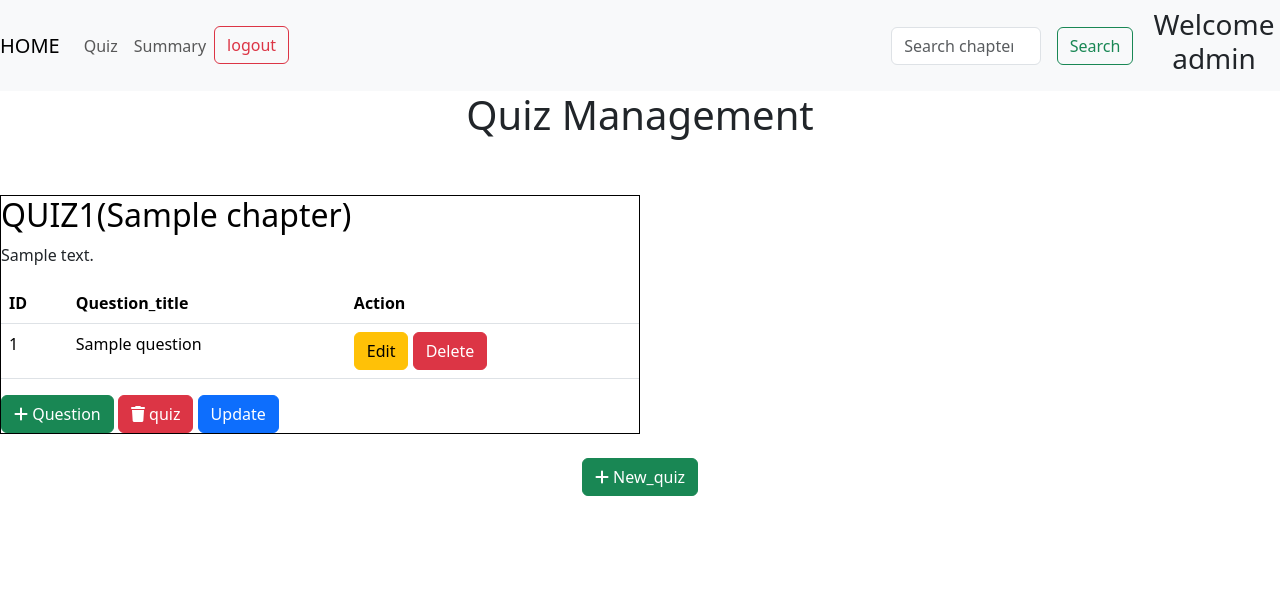
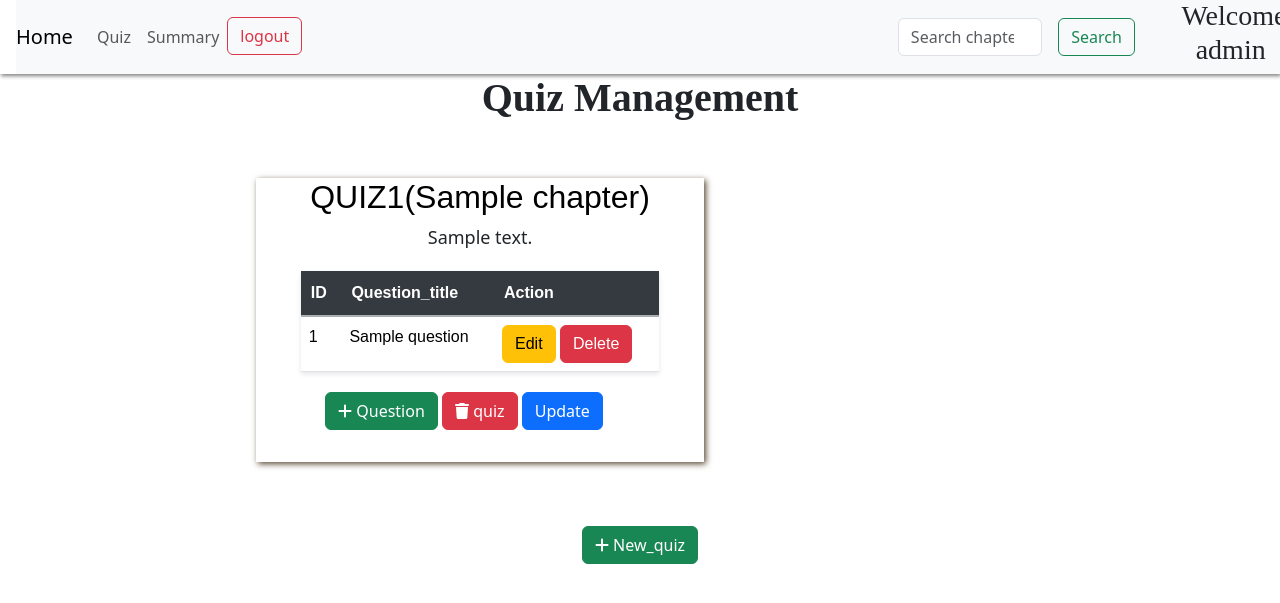
Before and after one commit to 23f3003549/quiz-master-mad1project, a Flask app: page /quizz in a window 1280 px wide. Shown: the top 603 px of the page. Run offline with Flask 3, Linux system fonts and the light colour scheme; tables that the repository leaves empty hold one stand-in row (values such as "Sample post").

Commit message:
Admin home,quiz page design complete

```diff
--- a/static/style_index.css
+++ b/static/style_index.css
@@ -708,3 +708,78 @@ h3.qst{
     width: 30%;
     height: 40vh;
 }
+
+.sub-desc{
+    text-align: center;
+
+}
+.subs{
+    /* border: 1px solid black; */
+    padding-bottom: 2rem;
+    margin-top: 2rem;
+    margin-bottom: 1rem;
+    width: 80rem;
+    margin-left: 8rem;
+    box-shadow: 2px 2px 6px rgb(54, 53, 53);
+}
+.ad-sub{
+    /* border: 1px solid black; */
+    text-align: center;
+    justify-items: space-around;
+}
+.quiz-box{
+
+    /* border: 1px solid rgb(196, 31, 31); */
+    display:inline-block;
+    width:35%;
+    margin: 7.5%;
+    margin-top: 0%;
+    margin-bottom: 5%;
+    box-shadow: 2px 2px 6px rgb(90, 74, 54);
+    /* text-align: center; */
+
+    /* margin-left: 10rem;  */
+    /* margin-right: 10rem; */
+
+
+}
+.quiz-outer{
+    display: flex;
+    flex-wrap: wrap;
+    justify-content: space-around;
+}
+.add-sub{
+    justify-content: space-between;
+    text-align: center;
+    padding-right: 2rem;
+    padding-bottom: 2rem;
+    overflow-y: auto;
+    /* border: 1px solid black; */
+}
+
+.add-main{
+    width: 100%;
+    height: 80vh;
+    margin: 0;
+    padding: 0;
+
+}
+.profile-form{
+    /* border: 1px solid black; */
+    margin-top: 5rem;
+    margin-top: 2rem;
+
+}
+ #user-form{
+    position: relative;
+    /* border: 1px solid black; */
+    width: 70%;
+}
+.add-inner{
+    position: relative;
+    width: 70%;
+    height: 70%;
+    left: 15%;
+    top:15%;
+    /* border: 1px solid black; */
+}
--- a/templates/admin_summary.html
+++ b/templates/admin_summary.html
@@ -13,7 +13,8 @@
 </head>
 <body>
        <!-- ---------------------------------------------------------------------navbar-------------------------------------------------------------------------------------- -->
-       <nav class="navbar navbar-expand-lg navbar-light bg-light">
+       <div class="usernav" style="box-shadow:1px 2px 4px grey ">
+       <nav class="navbar navbar-expand-lg navbar-light bg-light" style="margin-left: 1rem; height:4.6rem">
         <a class="navbar-brand" href="/admin">Home</a>
         <button class="navbar-toggler" type="button" data-toggle="collapse" data-target="#navbarSupportedContent" aria-controls="navbarSupportedContent" aria-expanded="false" aria-label="Toggle navigation">
           <span class="navbar-toggler-icon"></span>
@@ -39,6 +40,7 @@
           </div>
         </div>
       </nav>
+       </div>
 
       <!-- -------------------------------------------------------------------------------bar graph for no of quizes per subject------------------------------------------------------ -->
       {% include 'flashed_message.html' %}
--- a/templates/quiz_management.html
+++ b/templates/quiz_management.html
@@ -4,6 +4,7 @@
     <meta charset="UTF-8">
     <meta name="viewport" content="width=device-width, initial-scale=1.0">
     <title>Quiz_management</title>
+    <link rel="stylesheet" href="{{ url_for('static', filename= 'style_index.css') }}">
     <link href="https://cdn.jsdelivr.net/npm/bootstrap@5.3.2/dist/css/bootstrap.min.css" rel="stylesheet">
     <link rel="stylesheet" href="https://cdnjs.cloudflare.com/ajax/libs/aos/2.3.4/aos.css">
     <link rel="stylesheet" href="https://cdnjs.cloudflare.com/ajax/libs/font-awesome/6.7.2/css/all.min.css">
@@ -12,8 +13,9 @@
 
 </head>
 <body>
-    <nav class="navbar navbar-expand-lg navbar-light bg-light">
-        <a class="navbar-brand" href="/admin">HOME</a>
+  <div class="usernav" style="box-shadow:1px 2px 4px grey ">
+    <nav class="navbar navbar-expand-lg navbar-light bg-light" style="margin-left: 1rem; height:4.6rem">
+        <a class="navbar-brand" href="/admin">Home</a>
         <button class="navbar-toggler" type="button" data-toggle="collapse" data-target="#navbarSupportedContent" aria-controls="navbarSupportedContent" aria-expanded="false" aria-label="Toggle navigation">
           <span class="navbar-toggler-icon"></span>
         </button>
@@ -36,26 +38,29 @@
             <button class="btn btn-outline-success my-2 my-sm-0" type="submit" style="margin-left: 1rem;">Search</button>
           </form>
           <div>
-            <h3 style="padding-left: 10%; text-align:center">Welcome admin</h3>
+            <h3 style="padding-left: 10%; text-align:center; font-family:poppins; margin-left:2rem;">Welcome admin</h3>
           </div>
         </div>
       </nav>
+    </div>
       <!-- --------------------------------------------------navbar end------------------------------------------------------- -->
       {% include 'flashed_message.html' %}
-       <h1 style="text-align: center;">Quiz Management</h1>
+       <h1 style="text-align: center; font-family:poppins; font-weight:bold;">Quiz Management</h1>
        <br>
        <br>
        {% if quizzes %}
+       <div class="quiz-outer">
        {% for quiz in quizzes %}
-       <div style="display:inline-block; width:50%; border:1px solid black;">
+       <div class="quiz-box">
+        <div class="userdash">
 
-        <h2 >
+        <h2 style="text-align:center ; font-family: sans-serif; font-weight:400;" >
           {% set chapter = chapters|selectattr('id', 'equalto', quiz.chapter_id)|list|first %}
-          <a href= "{{ url_for('quiz_details', quiz_id=quiz.id) }}" style="text-decoration: none; color:black;">QUIZ{{ quiz.id }}({{ chapter.name }})</a>
-        </h2><span><p>{{ quiz.notes }}</p></span>
+          <a href= "{{ url_for('quiz_details', quiz_id=quiz.id) }}" style="text-decoration: none; color:black; text-align:center;">QUIZ{{ quiz.id }}({{ chapter.name }})</a>
+        </h2><span><p style="text-align: center; font-size:large">{{ quiz.notes }}</p></span>
 
         <table class="table">
-          <thead>
+          <thead class="thead-dark">
             <tr>
               <th>ID</th>
               <th>Question_title</th>
@@ -76,7 +81,7 @@
           </tbody>
         </table>
 
-
+        <div class="add-sub" style="text-align: center;">
         <a href="/question/add/{{ quiz.id }}" class="btn btn-success">
           <i class="fas fa-add"></i>
           Question
@@ -88,8 +93,8 @@
 
         </a>
         <a href="/quiz/update/{{ quiz.id }}" class="btn btn-primary"> Update</a>
-
-
+      </div>
+</div>
 
        </div>
        <br>
@@ -97,11 +102,12 @@
 
 
        {% endfor %}
+      </div>
        {% else %}
        <h3> No Quiz found.Add quiz to start <h3>
        {% endif %}
-       <div style="text-align: center;">
-        <a href="{{ url_for('new_quiz') }}" class="btn btn-success">
+       <div style="text-align: center;" >
+        <a href="{{ url_for('new_quiz') }}" class="btn btn-success" style="margin-bottom: 2rem;">
           <i class="fas fa-add"></i>
           New_quiz
         </a>
```
Also changed, not shown: templates/add_chap.html (+12 -8 lines), templates/admin.html (+29 -17 lines), instance/db.sqlite3.
